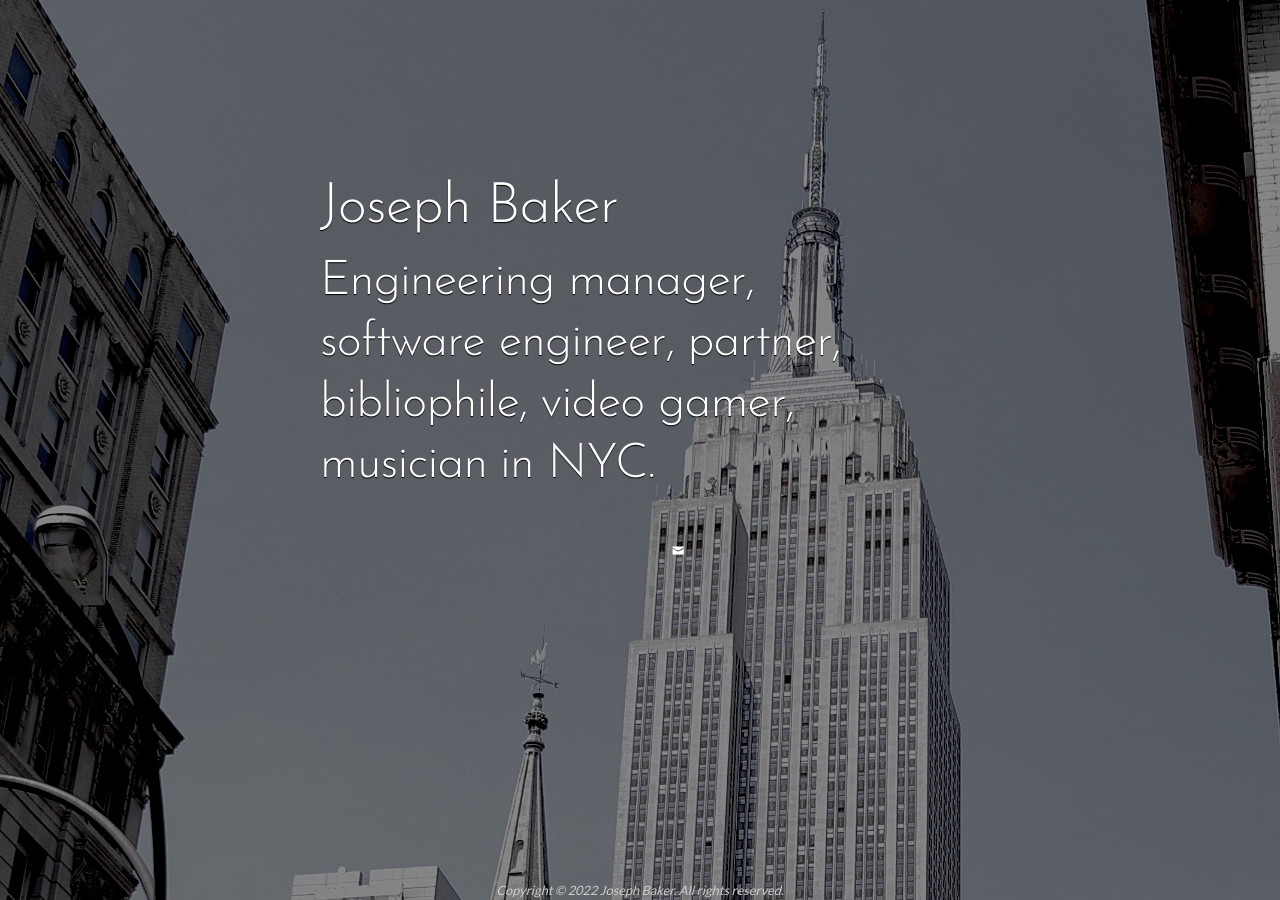
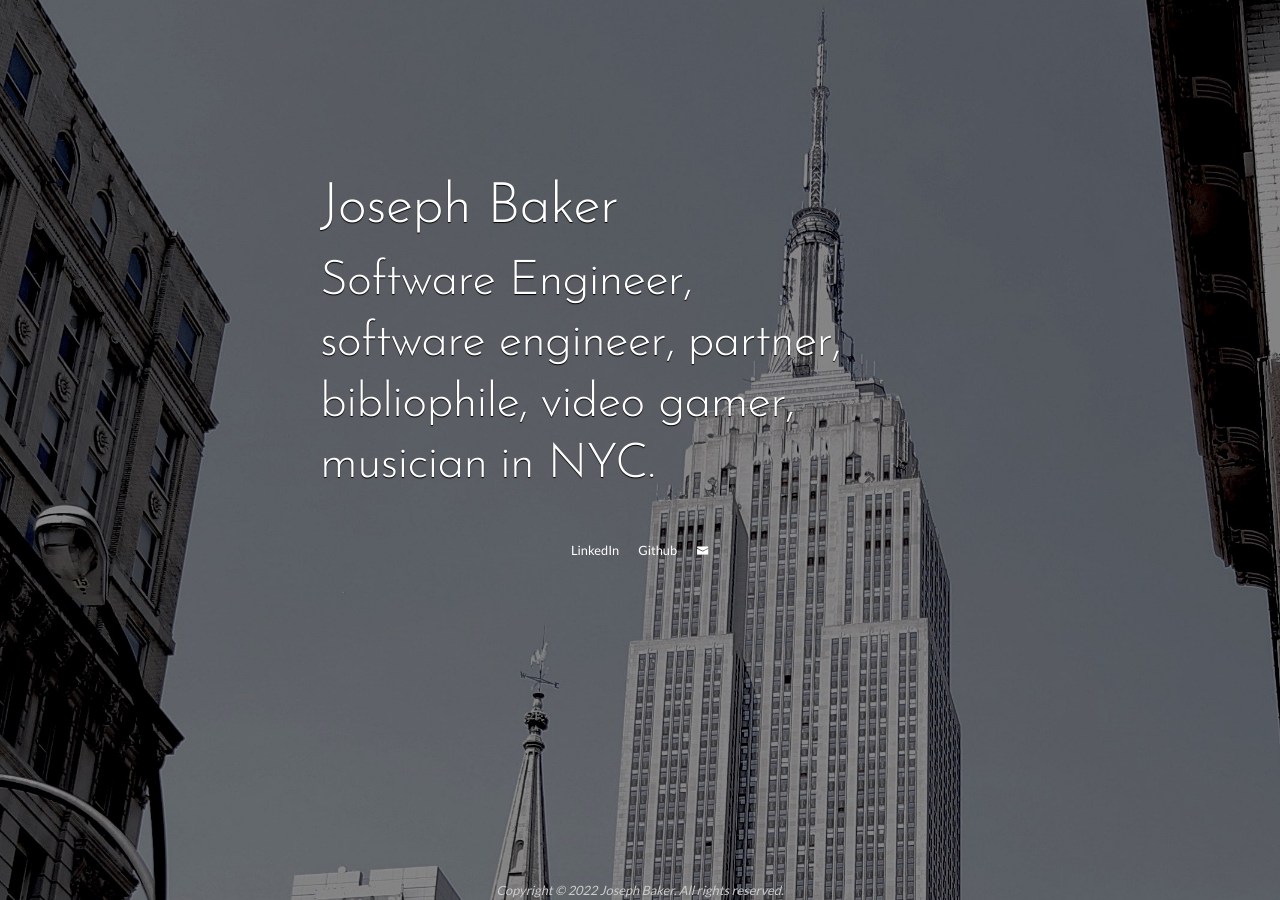
Before and after one commit to blatherwock/blatherwock.github.com, a Jekyll site: the page built from index.md, in a window 1280 px wide. Built offline with Jekyll 4.4.1, drawn with Linux system fonts in a browser that asks for light colours.

Commit message:
fixing copy and removing socicon.

```diff
--- a/_layouts/default.html
+++ b/_layouts/default.html
@@ -6,7 +6,6 @@
     <link href="/css/main.css" media="screen" rel="stylesheet" />
 
     <link href="https://fonts.googleapis.com/css?family=Josefin+Sans:300|Lato&display=swap" rel="stylesheet">
-    <link rel="stylesheet" href="https://s3.amazonaws.com/icomoon.io/114779/Socicon/style.css?u8vidh">
     <link rel="stylesheet" type="text/css" href="/css/icofont.min.css">
 
     <script defer="defer" src="/js/base_site.js" type="text/javascript"></script>
--- a/index.md
+++ b/index.md
@@ -8,14 +8,14 @@ Joseph Baker
 ============
 
 <h2>
-  <a onclick='toggleParagraphVisibility("current_work_desc")'>Engineering manager</a>,
+  <a onclick='toggleParagraphVisibility("current_work_desc")'>Software Engineer</a>,
 </h2>
-<p id="current_work_desc">Currently at Hyperscience where I build software that automates office work and empowers workers to focus on what is important. I lead a global team of engineers along with QA, product, and design to ship new features every quarter.</p>
+<p id="current_work_desc">Currently at Spark Advisors where I build software helping medicare patients navigate the healthcare system.</p>
 
 <h2>
   <a onclick='toggleParagraphVisibility("engineer_desc")'>software engineer</a>,
 </h2>
-<p id="engineer_desc">Professional experience spans frontend to backend system architecture. I studied computer science and machine learning at Columbia University.</p>
+<p id="engineer_desc">Professional experience spans across the stack and through leadership positions. I studied computer science and machine learning at Columbia University.</p>
 
 <h2>
   <a onclick='toggleParagraphVisibility("partner_desc")'>partner</a>,
@@ -41,10 +41,7 @@ Joseph Baker
 
 
 <ul>
-  <li><a href="https://www.linkedin.com/in/blatherwock" rel="me" class="bl-icon socicon socicon-linkedin" title="LinkedIn"></a></li>
-  <li><a href="https://github.com/blatherwock" rel="me" class="bl-icon socicon socicon-github" title="Github"></a></li>
-  <li><a href="https://www.flickr.com/people/blatherwock/" rel="me" class="bl-icon socicon socicon-flickr" title="Flickr"></a></li>
-  <li><a href="https://www.goodreads.com/user/show/93537592-joseph-baker" rel="me" class="bl-icon socicon socicon-goodreads" title="Goodreads"></a></li>
-  <li style="display: none"><a href="/pages/resume.html" title="R&eacute;sum&eacute;" class="bl-icon"><i class="icofont-papers" ></i></a></li>
+  <li><a href="https://www.linkedin.com/in/blatherwock" rel="me" class="bl-icon" title="LinkedIn">LinkedIn</a></li>
+  <li><a href="https://github.com/blatherwock" rel="me" class="bl-icon" title="Github">Github</a></li>
   <li><a class="bl-email bl-icon" href="/" data-email="MVvjjMGyA2bygrben99wGhJ9VSaY/bTEgenDoXsa8ZrCpwl7OBYYdpn8AnY=" title="Contact"><i class="icofont-envelope"></i></a></li>
 </ul>
```
Also changed, not shown: other parts of index.md (+1 -1 lines), 1 other file.
